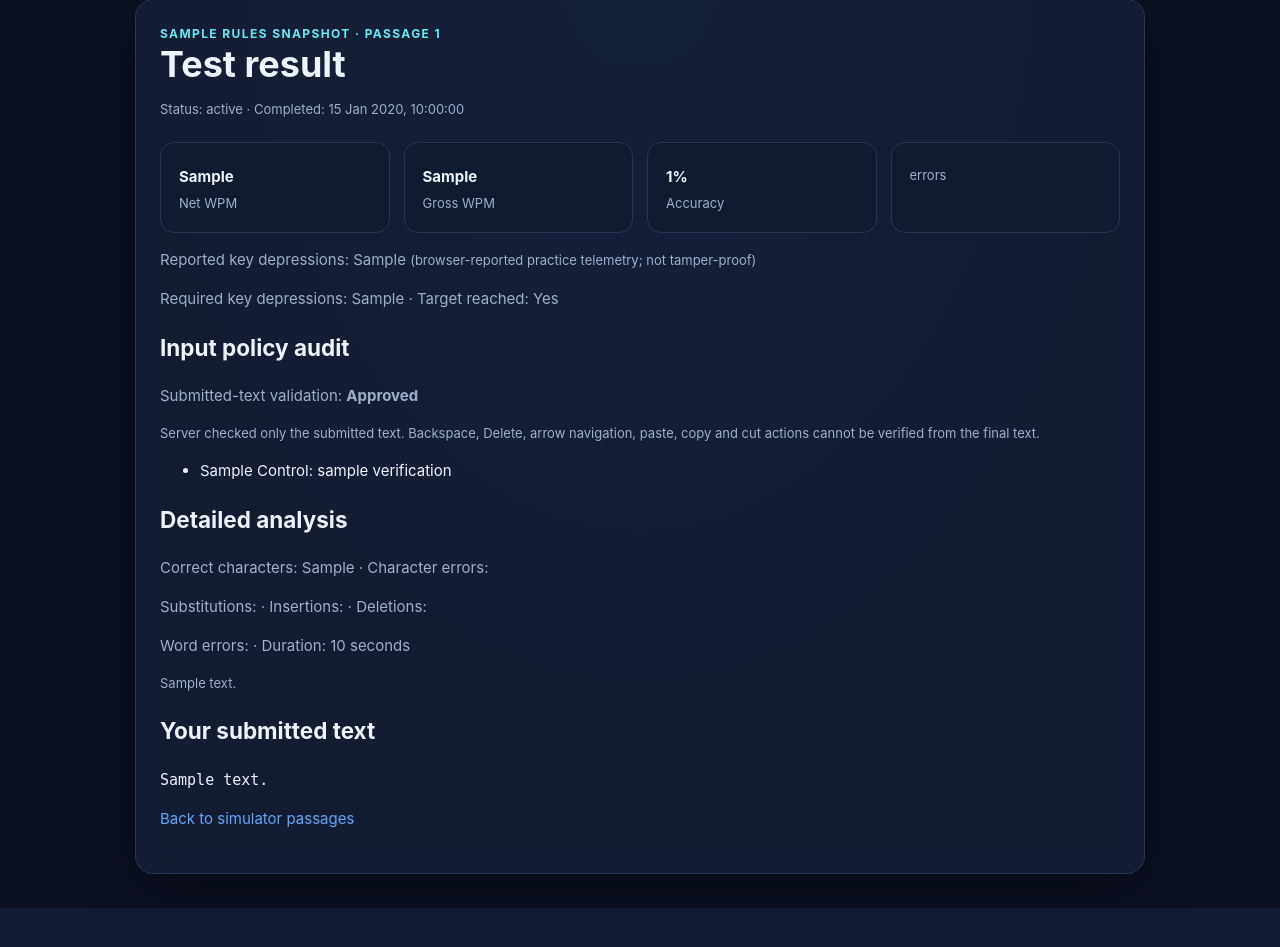
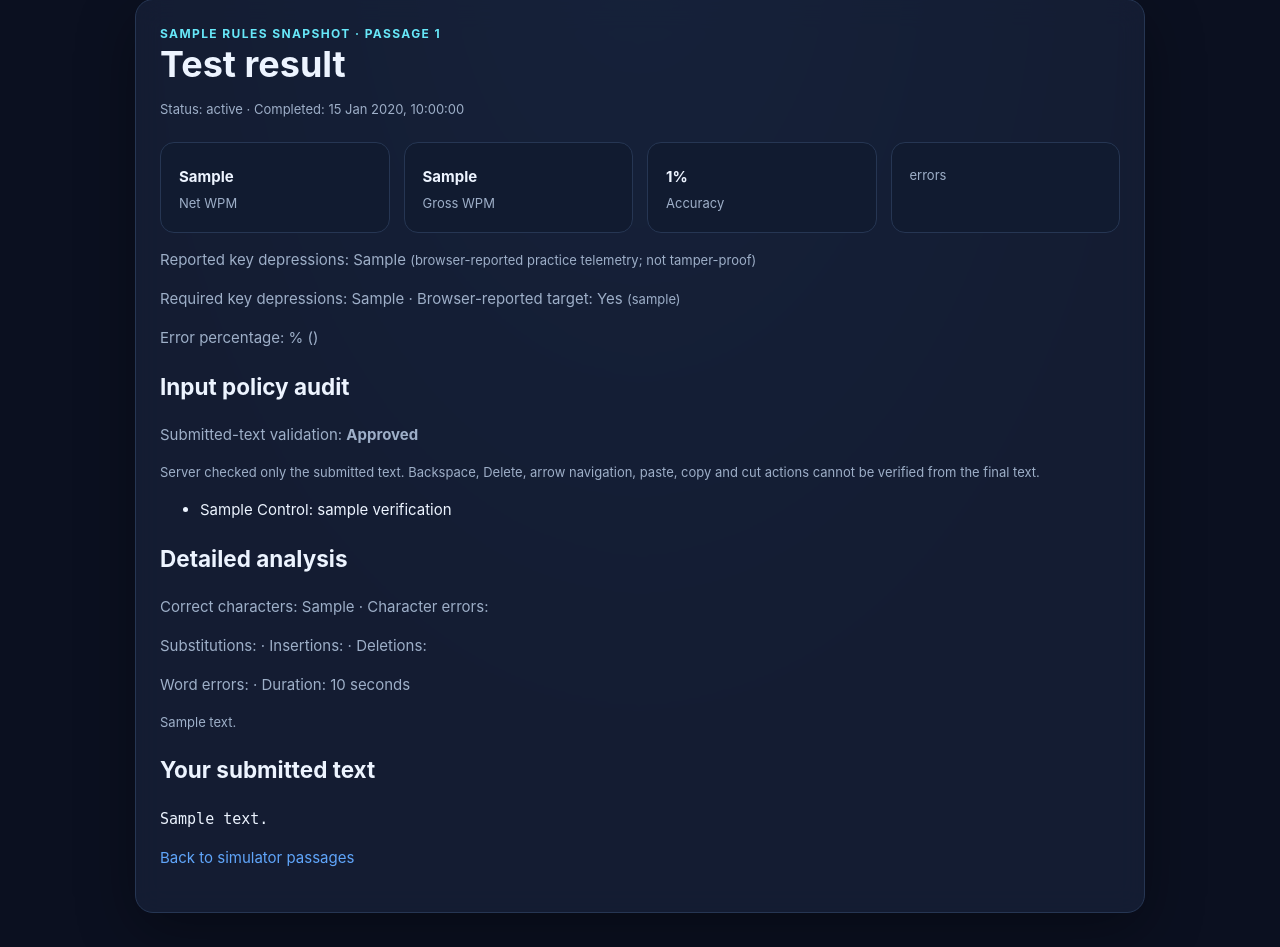
Before and after one commit to vikashphogat0-ux/typingskillzone-django, a Django app: template backend/typing_sessions/templates/typing_sessions/result.html in a window 1280 px wide. Shown: the part 87-1034 px from the top of the page. Before the commit the page ends 995 px from the top, so only its background shows below. Run offline with Django 5.2, Linux system fonts and the light colour scheme; the template is opened without the code that fills it: most values are stand-ins (such as "Sample title", 1, 10 or a date in 2020); parts of the project's set-up code (start-up, migrations or seed data) failed here and were passed over.

Commit message:
feat(results): clarify score verification and error units

```diff
--- a/backend/typing_sessions/templates/typing_sessions/result.html
+++ b/backend/typing_sessions/templates/typing_sessions/result.html
@@ -13,7 +13,8 @@
       <div class="item"><strong>{{ attempt.result_snapshot.error_count }}</strong><div class="muted">{{ attempt.result_snapshot.error_count_method|title }} errors</div></div>
     </div>
     {% if attempt.result_snapshot.reported_keystrokes != None %}<p>Reported key depressions: {{ attempt.result_snapshot.reported_keystrokes }} <span class="muted">(browser-reported practice telemetry; not tamper-proof)</span></p>{% endif %}
-    {% if attempt.result_snapshot.required_keystrokes != None %}<p>Required key depressions: {{ attempt.result_snapshot.required_keystrokes }} · Target reached: {{ attempt.result_snapshot.required_keystrokes_met|yesno:"Yes,No,Not measured" }}</p>{% endif %}
+    {% if attempt.result_snapshot.required_keystrokes != None %}<p>Required key depressions: {{ attempt.result_snapshot.required_keystrokes }} · Browser-reported target: {{ attempt.result_snapshot.required_keystrokes_met|yesno:"Yes,No,Not measured" }} <span class="muted">({{ attempt.result_snapshot.keystroke_verification|lower|cut:"_" }})</span></p>{% endif %}
+    {% if attempt.result_snapshot.error_percent != None %}<p>Error percentage: {{ attempt.result_snapshot.error_percent }}% ({{ attempt.result_snapshot.error_percentage_unit|lower }})</p>{% else %}<p class="muted">Error percentage: unresolved because the configured error unit is not compatible with the available denominator.</p>{% endif %}
     {% if attempt.result_snapshot.input_policy_audit %}
       <h2>Input policy audit</h2>
       <p>Submitted-text validation: <strong>{{ attempt.result_snapshot.input_policy_audit.status|title }}</strong></p>
```
